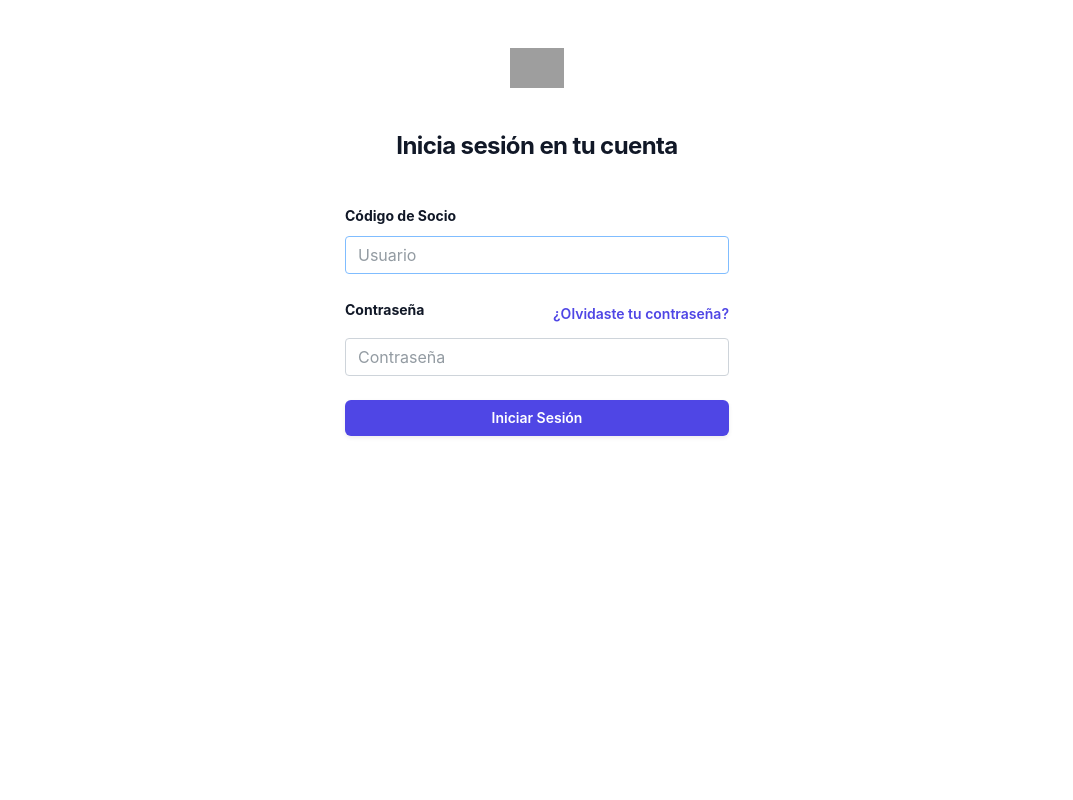
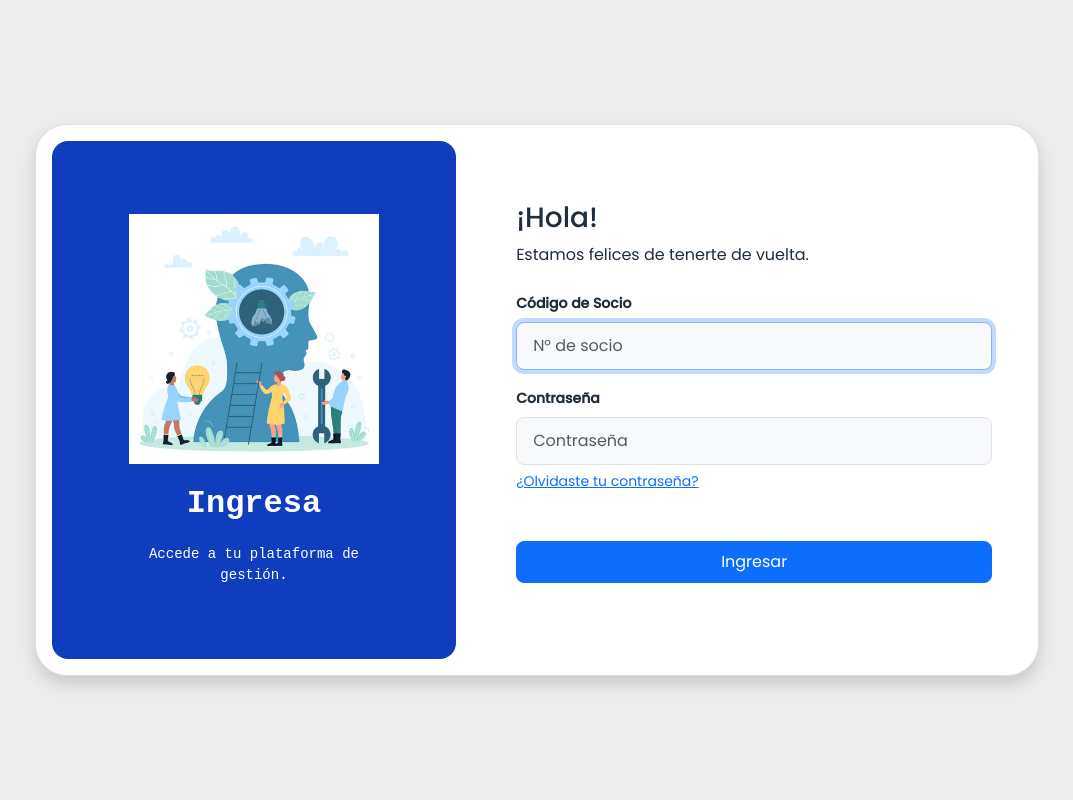
Before and after one commit to thebestgeneration/Gestion_Banda, a PHP site: page /gestion_banda/login.php in a window 1280 px wide. Shown: the whole page, without its empty margins (103-1176 px from the left). Run offline with PHP 8.4, Linux system fonts and the light colour scheme; some libraries are stand-ins or nearby versions; grey boxes are pictures that could not be loaded.

Commit message:
diseño_login

```diff
--- a/app/includes/header.php
+++ b/app/includes/header.php
@@ -6,17 +6,29 @@ require_once('authorize_session.php');
     <meta name="viewport" content="width=device-width, initial-scale=1">
     <title>BANDA</title>
 
-    <!--complemento Font Awesome-->
+    <!-- Complemento Font Awesome -->
     <link rel="stylesheet" href="<?php echo base_url ?>plugins/fontawesome-free/css/all.min.css">
-    <!--complemento adminlte-->
+
+    <!-- Complemento AdminLTE -->
     <link rel="stylesheet" href="<?php echo base_url ?>assets/css/adminlte.css">
 
-    <!--complemento JQuery-->
+    <!-- Complemento Bootstrap -->
+    <link href="https://cdn.jsdelivr.net/npm/bootstrap@5.3.3/dist/css/bootstrap.min.css" rel="stylesheet" integrity="sha384-QWTKZyjpPEjISv5WaRU9OFeRpok6YctnYmDr5pNlyT2bRjXh0JMhjY6hW+ALEwIH" crossorigin="anonymous">
+
+    <!-- Complemento Tailwind CSS -->
+    <!--<script src="https://cdn.tailwindcss.com"></script>-->
+
+    <!-- Complemento JQuery -->
     <script src="<?php echo base_url ?>plugins/jquery/jquery.min.js"></script>
-    <!--complemento Tailwind-->
-    <script src="https://cdn.tailwindcss.com"></script>
+
+    <!-- Script de Bootstrap -->
+    <script src="https://cdn.jsdelivr.net/npm/bootstrap@5.3.3/dist/js/bootstrap.bundle.min.js" integrity="sha384-YvpcrYf0tY3lHB60NNkmXc5s9fDVZLESaAA55NDzOxhy9GkcIdslK1eN7N6jIeHz" crossorigin="anonymous"></script>
+
+    <!-- Script para definir base URL globalmente -->
     <script>
         var _base_url_ = '<?php echo base_url ?>';
     </script>
+
+    <!-- Script de Login personalizado -->
     <script src="<?php echo base_url ?>assets/js/login.js"></script>
 </head>
--- a/app/views/login.php
+++ b/app/views/login.php
@@ -4,41 +4,66 @@
 <!DOCTYPE html>
 <html lang = "en" class = "" style = "height: auto;">
   <?php require_once(base_app . '../app/includes/header.php') ?>
+  <head>
+    <link rel="stylesheet" href="<?php echo base_url ?>assets/css/login.css">
+  </head>
     <body>
       <script>
         start_loader()
       </script>
-        <div class="flex min-h-full flex-col justify-center px-6 py-12 lg:px-8">
-            <div class="sm:mx-auto sm:w-full sm:max-w-sm">
-              <img class="mx-auto h-10 w-auto" src="https://tailwindui.com/img/logos/mark.svg?color=indigo&shade=600" alt="Your Company">
-              <h2 class="mt-10 text-center text-2xl font-bold leading-9 tracking-tight text-gray-900">Inicia sesión en tu cuenta</h2>
+
+        <!----------------------- Main Container -------------------------->
+
+        <div class="container d-flex justify-content-center align-items-center min-vh-100">
+
+        <!----------------------- Login Container -------------------------->
+
+        <div class="row border rounded-5 p-3 bg-white shadow box-area" style="width: 90%; max-width: 1200px;"> <!-- Ajusta el ancho con width y max-width -->
+
+        <!--------------------------- Left Box ----------------------------->
+
+            <div class="col-md-5 rounded-4 d-flex justify-content-center align-items-center flex-column left-box" style="background: #103cbe;">
+                <div class="featured-image mb-3">
+                    <img src="../../assets/images/imglogin.jpg" class="img-fluid" style="width: 250px;">
+                </div>
+                <p class="text-white fs-2" style="font-family: 'Courier New', Courier, monospace; font-weight: 600;">Ingresa</p>
+                <small class="text-white text-wrap text-center" style="width: 17rem;font-family: 'Courier New', Courier, monospace;">Accede a tu plataforma de gestión.</small>
             </div>
 
-            <div class="mt-10 sm:mx-auto sm:w-full sm:max-w-sm">
+        <!-------------------- ------ Right Box ---------------------------->
+
+            <div class="col-md-7 right-box"> <!-- Aumentar el tamaño de la columna derecha -->
+                <div class="row align-items-center">
                     <form id="login-frm" class="space-y-6" action="" method="POST">
+                        <div class="header-text mb-4">
+                            <h3>¡Hola!</h3>
+                            <p>Estamos felices de tenerte de vuelta.</p>
+                        </div>
                         <div>
                             <label for="code" class="block text-sm font-medium leading-6 text-gray-900">Código de Socio</label>
-                  <div class="mt-2">
-                    <input name="username" type="text" class="form-control" autofocus placeholder="Usuario" required class="block w-full rounded-md border-0 py-1.5 text-gray-900 shadow-sm ring-1 ring-inset ring-gray-300 placeholder:text-gray-400 focus:ring-2 focus:ring-inset focus:ring-indigo-600 sm:text-sm sm:leading-6">
+                            <div class="input-group mb-3">
+                                <input name="username" type="text" class="form-control form-control-lg bg-light fs-6" autofocus placeholder="N° de socio">
+                            </div>
+                        </div>
+                        <div>
+                            <label for="password" class="block text-sm font-medium leading-6 text-gray-900">Contraseña</label>
+                            <div class="input-group mb-1">
+                                <input name="password" type="password" class="form-control form-control-lg bg-light fs-6" placeholder="Contraseña">
                             </div>
                         </div>
 
-                <div>
-                  <div class="flex items-center justify-between">
-                    <label for="password" class="block text-sm font-medium leading-6 text-gray-900">Contraseña</label>
-                    <div class="text-sm">
-                      <a href="#" class="font-semibold text-indigo-600 hover:text-indigo-500">¿Olvidaste tu contraseña?</a>
+                        <div class="input-group mb-5 d-flex justify-content-between">
+                            <div class="forgot">
+                                <small><a href="#">¿Olvidaste tu contraseña?</a></small>
                             </div>
                         </div>
-                  <div class="mt-2">
-                    <input name="password" type="password" class="form-control" placeholder="Contraseña" required class="block w-full rounded-md border-0 py-1.5 text-gray-900 shadow-sm ring-1 ring-inset ring-gray-300 placeholder:text-gray-400 focus:ring-2 focus:ring-inset focus:ring-indigo-600 sm:text-sm sm:leading-6">
+                        <div class="input-group mb-3">
+                            <button type="submit" class="btn btn-lg btn-primary w-100 fs-6">Ingresar</button>
+                        </div>
+                    </form>
                 </div>
             </div>
 
-                <div>
-                  <button type="submit" class="flex w-full justify-center rounded-md bg-indigo-600 px-3 py-1.5 text-sm font-semibold leading-6 text-white shadow-sm hover:bg-indigo-500 focus-visible:outline focus-visible:outline-2 focus-visible:outline-offset-2 focus-visible:outline-indigo-600">Iniciar Sesión</button>
-                </div>
-              </form>
         </div>
         </div>
 
@@ -49,4 +74,5 @@
           </script>
 
     </body>
+
 </html>
--- /dev/null
+++ b/assets/css/login.css
@@ -0,0 +1,50 @@
+@import url('https://fonts.googleapis.com/css2?family=Poppins:wght@400;500&display=swap');
+
+body{
+    font-family: 'Poppins', sans-serif;
+    background: #ececec;
+}
+
+/*------------ Login container ------------*/
+
+.box-area{
+    width: 930px;
+}
+
+/*------------ Right box ------------*/
+
+.right-box{
+    padding: 60px 30px 60px 60px;
+}
+
+/*------------ Custom Placeholder ------------*/
+
+::placeholder{
+    font-size: 16px;
+}
+
+.rounded-4{
+    border-radius: 20px;
+}
+.rounded-5{
+    border-radius: 30px;
+}
+
+
+/*------------ For small screens------------*/
+
+@media only screen and (max-width: 768px){
+
+     .box-area{
+        margin: 0 10px;
+
+     }
+     .left-box{
+        height: 100px;
+        overflow: hidden;
+     }
+     .right-box{
+        padding: 20px;
+     }
+
+}
```
Also changed, not shown: app/views/prueba.php (added, +54 -0 lines), assets/images/imglogin.jpg (added). Lines whose indentation alone changed are shown as unchanged.
